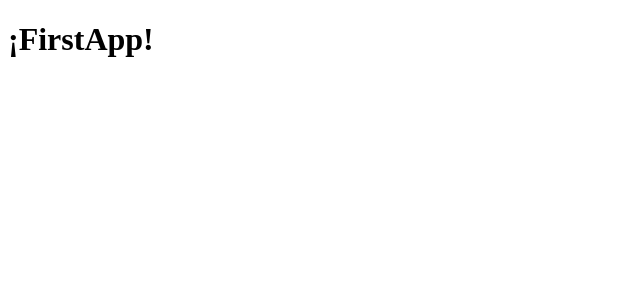
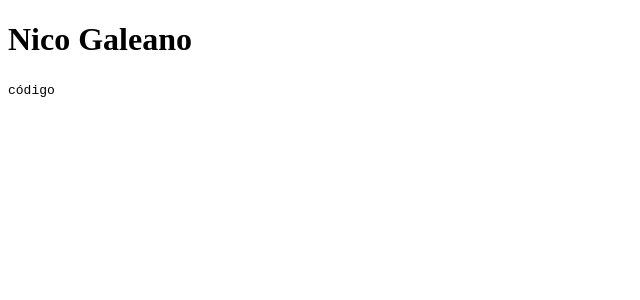
Before and after one commit to Aldeco/Proyecto_React, a React (Vite) app in the folder counter-app/: page / in a window 1280 px wide. Shown: the top 300 px of the page, without its empty margins (0-640 px from the left). Built offline with nearby package versions, Linux system fonts and the light colour scheme.

Commit message:
Clase 39. Explicación de <Parameter>, además de devolver Funciones pero no objetos { }.

```diff
--- a/counter-app/src/FirstApp.jsx
+++ b/counter-app/src/FirstApp.jsx
@@ -1,5 +1,13 @@
+const getFullName = (nombre, apellido) => {
+
+  return nombre + " " + apellido;
+}
+
 export const FirstApp = () => {
   return (
-    <h1>¡FirstApp!</h1>
+    <>
+      <h1> { getFullName("Nico", "Galeano") } </h1>
+      <code> código </code>
+    </>
   )
 }
```
